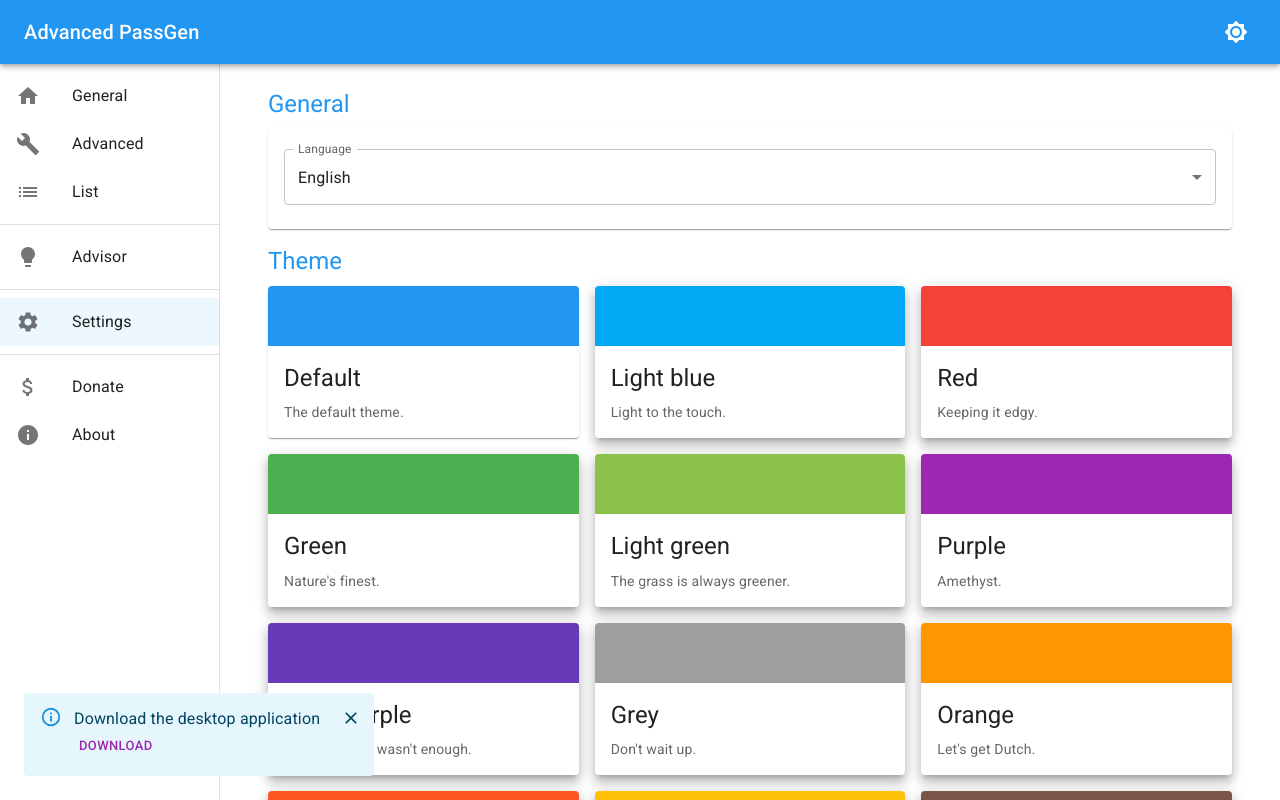
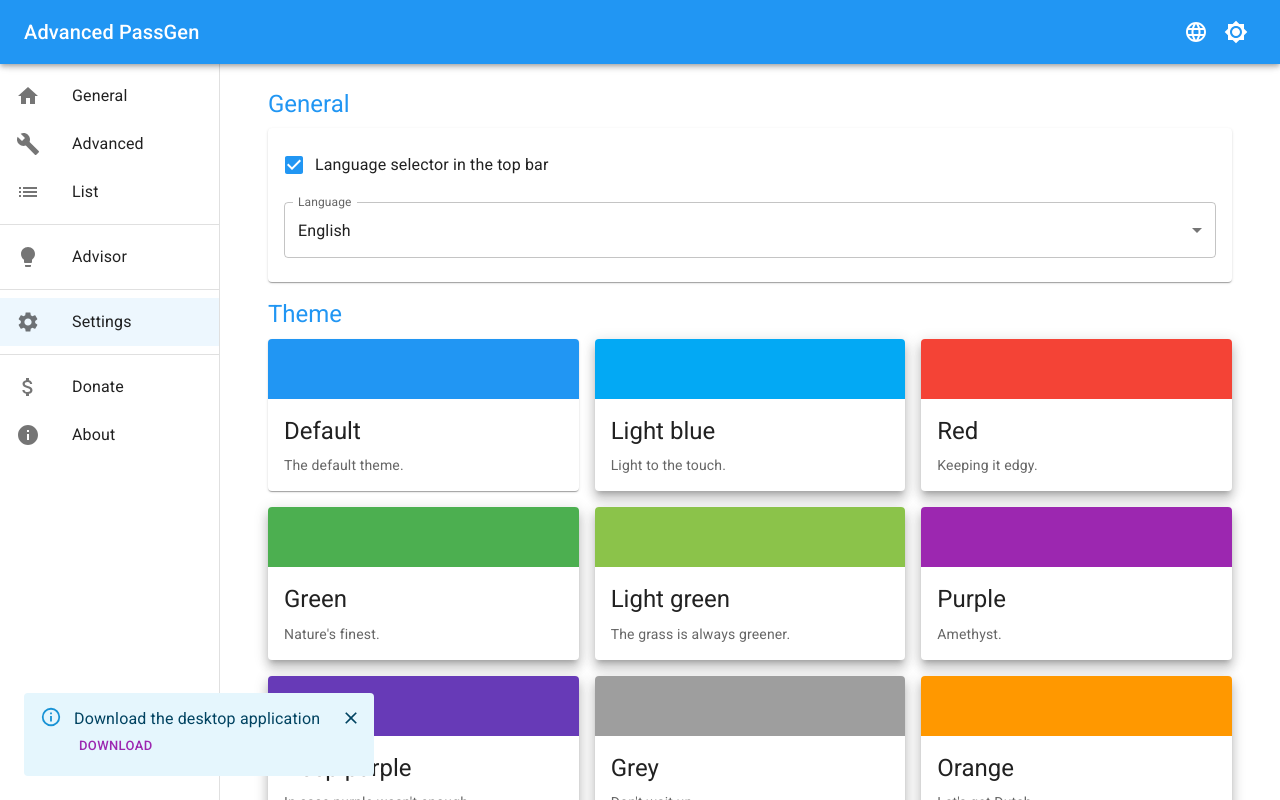
Before and after one commit to CodeDead/Advanced-PassGen, a React (Create React App) app: page /settings in a window 1280 px wide. Shown: the top 800 px of the page. Built offline with nearby package versions, Linux system fonts and the light colour scheme.

Commit message:
Added a language menu in the top bar and a setting to disable it

```diff
--- a/package.json
+++ b/package.json
@@ -7,7 +7,7 @@
     "@emotion/styled": "^11.10.4",
     "@fontsource/roboto": "^4.5.8",
     "@mui/icons-material": "^5.10.9",
-    "@mui/material": "^5.10.9",
+    "@mui/material": "^5.10.10",
     "@shopify/react-web-worker": "^5.0.6",
     "@tauri-apps/api": "^1.1.0",
     "@testing-library/jest-dom": "^5.16.5",
@@ -19,7 +19,7 @@
     "react-router-dom": "^6.4.2",
     "react-scripts": "^5.0.1",
     "react-virtualized": "^9.22.3",
-    "web-vitals": "^3.0.3"
+    "web-vitals": "^3.0.4"
   },
   "scripts": {
     "start": "react-scripts start",
--- a/src/components/TopBar/index.jsx
+++ b/src/components/TopBar/index.jsx
@@ -1,24 +1,54 @@
-import React, { useContext } from 'react';
+import React, { useContext, useState } from 'react';
 import AppBar from '@mui/material/AppBar';
 import Toolbar from '@mui/material/Toolbar';
+import Menu from '@mui/material/Menu';
+import LanguageIcon from '@mui/icons-material/Language';
 import Typography from '@mui/material/Typography';
 import IconButton from '@mui/material/IconButton';
 import Brightness5Icon from '@mui/icons-material/Brightness5';
 import Brightness7Icon from '@mui/icons-material/Brightness7';
-import { setThemeType } from '../../reducers/MainReducer/Actions';
+import MenuItem from '@mui/material/MenuItem';
+import { setLanguageIndex, setThemeType } from '../../reducers/MainReducer/Actions';
 import { MainContext } from '../../contexts/MainContextProvider';
 
 const TopBar = () => {
   const [state, d1] = useContext(MainContext);
 
-  const { languageIndex, themeType } = state;
+  const { languageIndex, themeType, languageSelector } = state;
   const language = state.languages[languageIndex];
+
+  const [anchorEl, setAnchorEl] = useState(null);
+  const open = Boolean(anchorEl);
 
   /**
    * Change the theme style
    */
   const changeThemeStyle = () => {
     d1(setThemeType(themeType === 'dark' ? 'light' : 'dark'));
+  };
+
+  /**
+   * Handle a click event on the menu
+   * @param event The event that the dispatcher passes
+   */
+  const handleMenu = (event) => {
+    setAnchorEl(event.currentTarget);
+  };
+
+  /**
+   * Handle the closing of the menu
+   */
+  const handleClose = () => {
+    setAnchorEl(null);
+  };
+
+  /**
+   * Change the language of the application
+   * @param lang The language index
+   */
+  const changeLanguage = (lang) => {
+    handleClose();
+    d1(setLanguageIndex(lang));
   };
 
   return (
@@ -28,6 +58,59 @@ const TopBar = () => {
           {language.appName}
         </Typography>
         <div style={{ flexGrow: 1 }} />
+        {languageSelector ? (
+          <div>
+            <IconButton
+              aria-label={language.language}
+              aria-controls="menu-appbar"
+              aria-haspopup="true"
+              onClick={handleMenu}
+              color="inherit"
+            >
+              <LanguageIcon />
+            </IconButton>
+            <Menu
+              id="menu-appbar"
+              anchorEl={anchorEl}
+              anchorOrigin={{
+                vertical: 'top',
+                horizontal: 'right',
+              }}
+              keepMounted
+              transformOrigin={{
+                vertical: 'top',
+                horizontal: 'right',
+              }}
+              open={open}
+              onClose={handleClose}
+            >
+              <MenuItem
+                onClick={() => changeLanguage(0)}
+                selected={languageIndex === 0}
+              >
+                Deutsch
+              </MenuItem>
+              <MenuItem
+                onClick={() => changeLanguage(1)}
+                selected={languageIndex === 1}
+              >
+                English
+              </MenuItem>
+              <MenuItem
+                onClick={() => changeLanguage(2)}
+                selected={languageIndex === 2}
+              >
+                Français
+              </MenuItem>
+              <MenuItem
+                onClick={() => changeLanguage(3)}
+                selected={languageIndex === 3}
+              >
+                Nederlands
+              </MenuItem>
+            </Menu>
+          </div>
+        ) : null}
         <IconButton color="inherit" onClick={changeThemeStyle}>
           {themeType === 'dark' ? <Brightness5Icon /> : <Brightness7Icon />}
         </IconButton>
--- a/src/contexts/MainContextProvider/index.jsx
+++ b/src/contexts/MainContextProvider/index.jsx
@@ -9,6 +9,9 @@ const languageIndex = localStorage.languageIndex ? parseFloat(localStorage.langu
 const themeIndex = localStorage.themeIndex ? parseFloat(localStorage.themeIndex) : 0;
 const themeType = localStorage.themeType ? localStorage.themeType : 'light';
 const autoUpdate = localStorage.autoUpdate ? (localStorage.autoUpdate === 'true') : true;
+const languageSelector = localStorage.languageSelector
+  ? (localStorage.languageSelector === 'true')
+  : true;
 
 const initState = {
   autoUpdate,
@@ -24,6 +27,7 @@ const initState = {
   pageIndex: 0,
   update: null,
   error: null,
+  languageSelector,
 };
 
 export const MainContext = createContext(initState);
--- a/src/languages/de_de.json
+++ b/src/languages/de_de.json
@@ -78,5 +78,6 @@
   "notFoundGoHome": "Möchten Sie zur Startseite zurückkehren?",
   "home": "Startseite",
   "ok": "OK",
-  "downloadApp": "Laden Sie die Desktop-Anwendung herunter"
+  "downloadApp": "Laden Sie die Desktop-Anwendung herunter",
+  "languageSelector": "Sprachauswahl im Menü"
 }
--- a/src/languages/en_us.json
+++ b/src/languages/en_us.json
@@ -78,5 +78,6 @@
   "notFoundGoHome": "Would you like to go back to the home page?",
   "home": "Home",
   "ok": "OK",
-  "downloadApp": "Download the desktop application"
+  "downloadApp": "Download the desktop application",
+  "languageSelector": "Language selector in the top bar"
 }
--- a/src/languages/fr_fr.json
+++ b/src/languages/fr_fr.json
@@ -78,5 +78,6 @@
   "notFoundGoHome": "Retour à l'accueil ?",
   "home": "Accueil",
   "ok": "OK",
-  "downloadApp": "Télécharger l'application desktop"
+  "downloadApp": "Télécharger l'application desktop",
+  "languageSelector": "Sélecteur de langue dans la barre du haut"
 }
--- a/src/languages/nl_nl.json
+++ b/src/languages/nl_nl.json
@@ -78,5 +78,6 @@
   "notFoundGoHome": "Naar de startpagina gaan?",
   "home": "Startpagina",
   "ok": "Oké",
-  "downloadApp": "Download de desktop applicatie"
+  "downloadApp": "Download de desktop applicatie",
+  "languageSelector": "Taalkiezer in de bovenste balk"
 }
--- a/src/reducers/MainReducer/Actions/actionTypes.js
+++ b/src/reducers/MainReducer/Actions/actionTypes.js
@@ -6,3 +6,4 @@ export const SET_PAGE_INDEX = 'SET_PAGE_INDEX';
 export const SET_AUTO_UPDATE = 'SET_AUTO_UPDATE';
 export const SET_UPDATE = 'SET_UPDATE';
 export const SET_ERROR = 'SET_ERROR';
+export const SET_LANGUAGE_SELECTOR = 'SET_LANGUAGE_SELECTOR';
--- a/src/reducers/MainReducer/Actions/index.js
+++ b/src/reducers/MainReducer/Actions/index.js
@@ -4,6 +4,7 @@ import {
   SET_AUTO_UPDATE,
   SET_ERROR,
   SET_LANGUAGE_INDEX,
+  SET_LANGUAGE_SELECTOR,
   SET_PAGE_INDEX,
   SET_THEME_INDEX,
   SET_THEME_TYPE,
@@ -61,3 +62,8 @@ export const setError = (error) => ({
   type: SET_ERROR,
   payload: error,
 });
+
+export const setLanguageSelector = (value) => ({
+  type: SET_LANGUAGE_SELECTOR,
+  payload: value,
+});
--- a/src/reducers/MainReducer/index.js
+++ b/src/reducers/MainReducer/index.js
@@ -3,6 +3,7 @@ import {
   SET_AUTO_UPDATE,
   SET_ERROR,
   SET_LANGUAGE_INDEX,
+  SET_LANGUAGE_SELECTOR,
   SET_PAGE_INDEX,
   SET_THEME_INDEX,
   SET_THEME_TYPE,
@@ -45,6 +46,7 @@ const MainReducer = (state, action) => {
         themeIndex: 0,
         themeType: 'light',
         autoUpdate: true,
+        languageSelector: true,
       };
     case SET_AUTO_UPDATE:
       localStorage.autoUpdate = action.payload;
@@ -57,6 +59,12 @@ const MainReducer = (state, action) => {
         ...state,
         update: action.payload,
       };
+    case SET_LANGUAGE_SELECTOR:
+      localStorage.languageSelector = action.payload;
+      return {
+        ...state,
+        languageSelector: action.payload,
+      };
     case SET_ERROR:
       return {
         ...state,
--- a/src/routes/Settings/index.jsx
+++ b/src/routes/Settings/index.jsx
@@ -35,6 +35,7 @@ import {
   setAutoUpdate,
   setError,
   setLanguageIndex,
+  setLanguageSelector,
   setPageIndex,
   setThemeIndex,
   setThemeType,
@@ -53,6 +54,7 @@ const Settings = () => {
     themeType,
     languageIndex,
     autoUpdate,
+    languageSelector,
   } = state;
 
   const language = state.languages[languageIndex];
@@ -147,7 +149,17 @@ const Settings = () => {
                     label={language.autoUpdate}
                   />
                 ) : null}
-                <FormControl variant="outlined" style={{ marginTop: 5 }}>
+                <FormControlLabel
+                  control={(
+                    <Checkbox
+                      checked={languageSelector}
+                      onChange={(e) => d1(setLanguageSelector(e.target.checked))}
+                      value="languageSelector"
+                    />
+                  )}
+                  label={language.languageSelector}
+                />
+                <FormControl variant="outlined" sx={{ mt: 2 }}>
                   <InputLabel id="language-label">{language.language}</InputLabel>
                   <Select
                     value={languageIndex}
```
Also changed, not shown: 1 other file (tests, documents, lock files or other folders).
